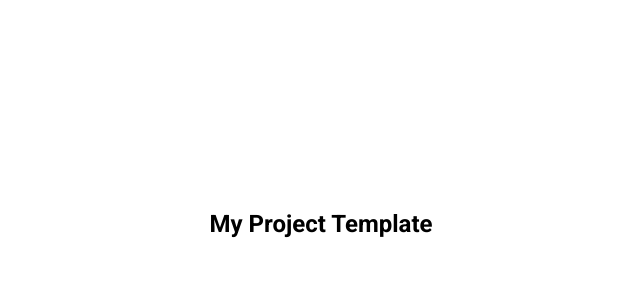
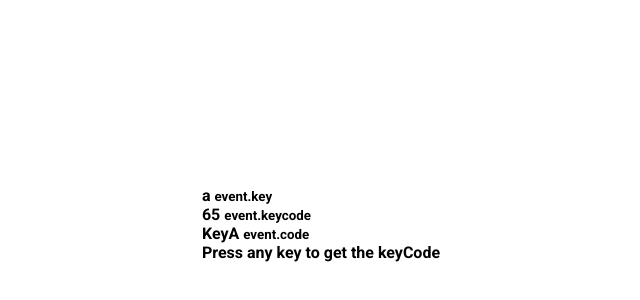
Before and after one commit to Tchilo/50-days-project, a plain HTML site: page index.html in a window 1280 px wide. Shown: the part 176-476 px from the top of the page, without its empty margins (319-959 px from the left). Drawn offline with Linux system fonts and the light colour scheme.

Commit message:
Add html

```diff
--- a/index.html
+++ b/index.html
@@ -4,11 +4,29 @@
     <meta charset="UTF-8">
     <meta http-equiv="X-UA-Compatible" content="IE=edge">
     <meta name="viewport" content="width=device-width, initial-scale=1.0">
-    <title>Document</title>
+    <title>Event keyCodes</title>
     <link rel="stylesheet" href="style.css">
 </head>
 <body>
-    <h2>My Project Template</h2>
+    <div class="insert">
+        <div class="key">
+            a
+            <small>event.key</small>
+        </div>
+        <div class="key">
+            65
+            <small>event.keycode</small>
+        </div>
+
+        <div class="key">
+            KeyA
+            <small>event.code</small>
+        </div>
+        <div class="key">
+            Press any key to get the keyCode
+        </div>
+
+    </div>
     <script src="index.js"></script>
 </body>
 </html>
```
